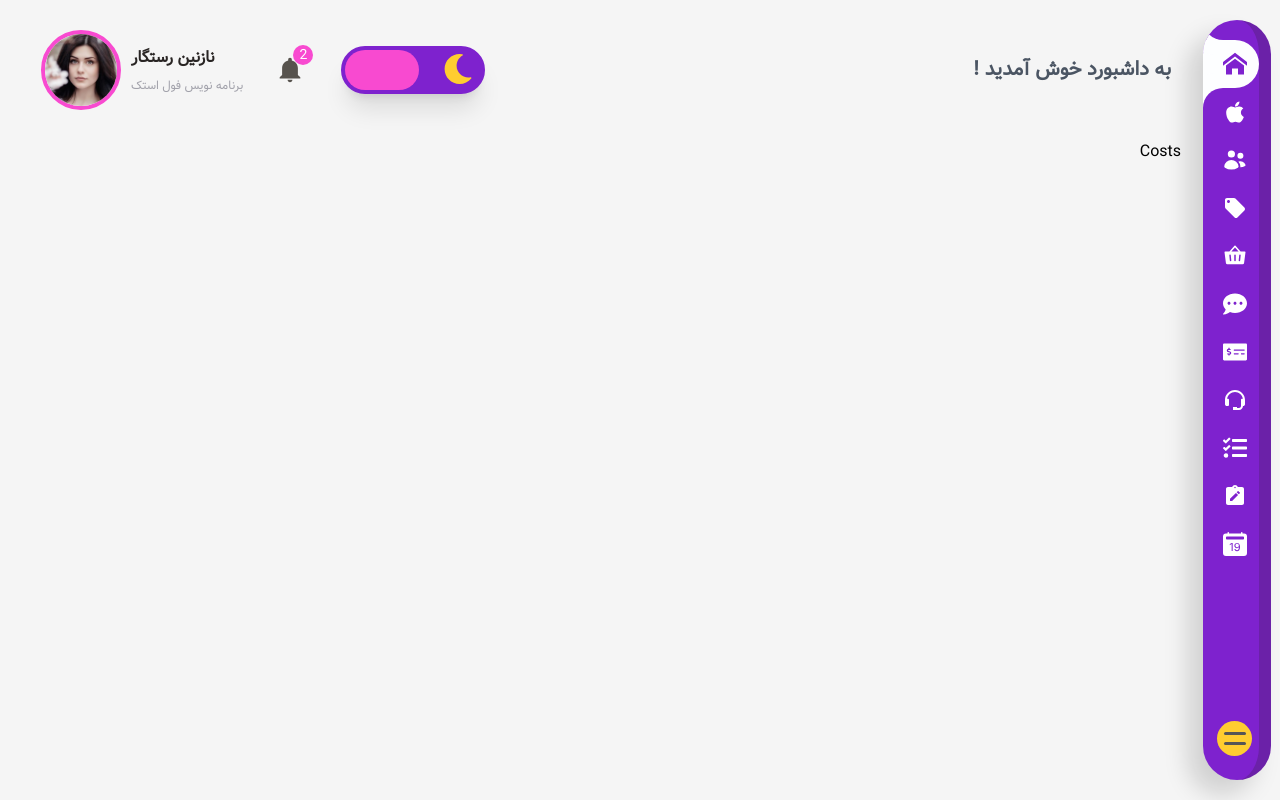
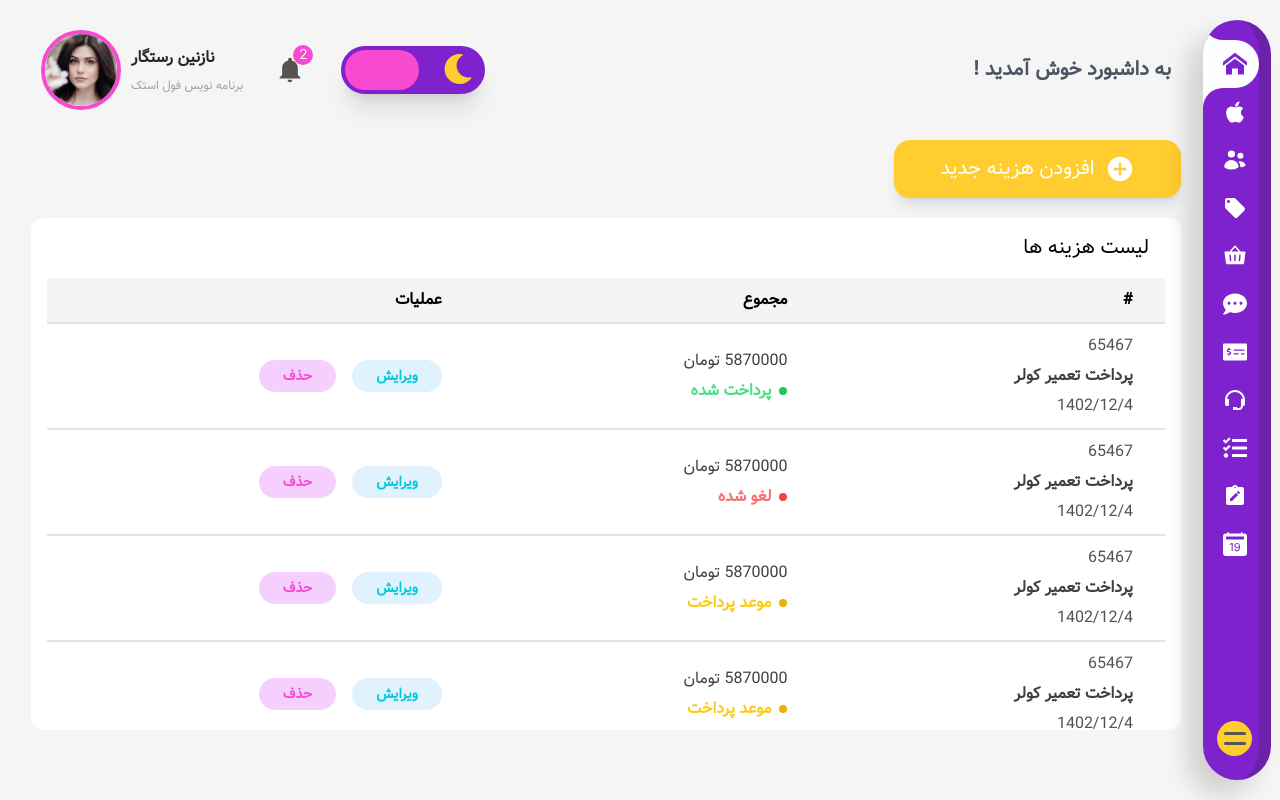
Before and after one commit to naziwebdev/cms-front, a React (Vite) app in the folder front/: page /costs in a window 1280 px wide. Built offline with nearby package versions, Linux system fonts and the light colour scheme.

Commit message:
Create consts page ui

```diff
--- a/front/src/pages/Costs.tsx
+++ b/front/src/pages/Costs.tsx
@@ -1,6 +1,149 @@
+import AddButton from "../components/AddButton";
+import DetailsModal from "../components/DetailsModal";
+import { useState } from "react";
 
-export default function Costs(){
-    return(
-        <div>Costs</div>
-    )
+export default function Costs() {
+  const [toggleAddModal, setToggleAddModal] = useState<boolean>(false);
+
+  const openModalHandler = () => {
+    setToggleAddModal(true);
+  };
+
+  const closeModalHandler = () => {
+    setToggleAddModal(false);
+  };
+
+  return (
+    <div className=" xl:h-[calc(100vh-160px)]">
+      <AddButton
+        openModalHandler={openModalHandler}
+        title={"افزودن هزینه جدید"}
+      />
+      <div
+        className="] h-[70vh] w-[calc(100vw-90px)] overflow-x-auto
+    rounded-xl  bg-white  px-2 py-4 xs:w-[calc(100vw-130px)] xs:p-4 xl:h-[64vh]"
+      >
+        <h1 className="px-4 pb-4 text-xl">لیست هزینه ها</h1>
+        <table className="w-full text-sm md:text-base">
+          <thead className="bg-zinc-100">
+            <tr className="border-b-2 border-zinc-200">
+              <th className="min-w-[200px]  px-8 py-2.5 text-start">#</th>
+              <th className="min-w-[200px] px-8 text-start">مجموع</th>
+              <th className="min-w-[200px] px-8 text-start">عملیات</th>
+            </tr>
+          </thead>
+          <tbody>
+            <tr className="border-b-2 border-zinc-200 py-4 text-start">
+              <td className="px-8 py-2.5">
+                <p className="text-zinc-600">65467</p>
+                <p className="py-1.5 font-semibold text-zinc-700">
+                  پرداخت تعمیر کولر
+                </p>
+                <p className="text-zinc-600">1402/12/4</p>
+              </td>
+              <td className="px-8">
+                <p className="text-zinc-700 ">5870000 تومان</p>
+                <p className="flex gap-x-2  items-center pt-1.5 font-semibold text-green-400">
+                  پرداخت شده  <div className="-order-4 w-2 h-2  rounded-full bg-green-500"></div>
+                </p>
+              </td>
+              <td className="px-8">
+                <button className="rounded-full bg-sky-100 me-2 mb-1 md:mb-0 px-6 py-1.5 text-sm font-semibold text-primary-b">
+                  ویرایش
+                </button>
+                <button className="rounded-full bg-fuchsia-200 ms-2 mt-1 md:mt-0 px-6 py-1.5 text-sm font-semibold text-primary-pk">
+                  حذف
+                </button>
+              </td>
+            </tr>
+            <tr className="border-b-2 border-zinc-200 py-4 text-start">
+              <td className="px-8 py-2.5">
+                <p className="text-zinc-600">65467</p>
+                <p className="py-1.5 font-semibold text-zinc-700">
+                  پرداخت تعمیر کولر
+                </p>
+                <p className="text-zinc-600">1402/12/4</p>
+              </td>
+              <td className="px-8">
+                <p className="text-zinc-700 ">5870000 تومان</p>
+                <p className="flex gap-x-2  items-center pt-1.5 font-semibold text-red-400">
+                  لغو شده <div className="-order-4 w-2 h-2  rounded-full bg-red-500"></div>
+                </p>
+              </td>
+              <td className="px-8">
+                <button className="rounded-full bg-sky-100 me-2 mb-1 md:mb-0 px-6 py-1.5 text-sm font-semibold text-primary-b">
+                  ویرایش
+                </button>
+                <button className="rounded-full bg-fuchsia-200 ms-2 mt-1 md:mt-0 px-6 py-1.5 text-sm font-semibold text-primary-pk">
+                  حذف
+                </button>
+              </td>
+            </tr>
+            <tr className="border-b-2 border-zinc-200 py-4 text-start">
+              <td className="px-8 py-2.5">
+                <p className="text-zinc-600">65467</p>
+                <p className="py-1.5 font-semibold text-zinc-700">
+                  پرداخت تعمیر کولر
+                </p>
+                <p className="text-zinc-600">1402/12/4</p>
+              </td>
+              <td className="px-8">
+                <p className="text-zinc-700 ">5870000 تومان</p>
+                <p className="flex gap-x-2  items-center pt-1.5 font-semibold text-yellow-400">
+                   موعد پرداخت<div className="-order-4 w-2 h-2  rounded-full bg-yellow-500"></div>
+                </p>
+              </td>
+              <td className="px-8">
+                <button className="rounded-full bg-sky-100 me-2 mb-1 md:mb-0 px-6 py-1.5 text-sm font-semibold text-primary-b">
+                  ویرایش
+                </button>
+                <button className="rounded-full bg-fuchsia-200 ms-2 mt-1 md:mt-0 px-6 py-1.5 text-sm font-semibold text-primary-pk">
+                  حذف
+                </button>
+              </td>
+            </tr>
+            <tr className="border-b-2 border-zinc-200 py-4 text-start">
+              <td className="px-8 py-2.5">
+                <p className="text-zinc-600">65467</p>
+                <p className="py-1.5 font-semibold text-zinc-700">
+                  پرداخت تعمیر کولر
+                </p>
+                <p className="text-zinc-600">1402/12/4</p>
+              </td>
+              <td className="px-8">
+                <p className="text-zinc-700 ">5870000 تومان</p>
+                <p className="flex gap-x-2  items-center pt-1.5 font-semibold text-yellow-400">
+                   موعد پرداخت<div className="-order-4 w-2 h-2  rounded-full bg-yellow-500"></div>
+                </p>
+              </td>
+              <td className="px-8">
+                <button className="rounded-full bg-sky-100 me-2 mb-1 md:mb-0 px-6 py-1.5 text-sm font-semibold text-primary-b">
+                  ویرایش
+                </button>
+                <button className="rounded-full bg-fuchsia-200 ms-2 mt-1 md:mt-0 px-6 py-1.5 text-sm font-semibold text-primary-pk">
+                  حذف
+                </button>
+              </td>
+            </tr>
+          </tbody>
+        </table>
+      </div>
+      {toggleAddModal && (
+        <DetailsModal onClose={closeModalHandler}>
+          <h2 className="text-xl font-bold">ایجاد هزینه جدید</h2>
+          <form
+            className="mt-10 grid w-full grid-cols-1 gap-6 gap-x-24 p-5 xs:grid-cols-2 lg:gap-14 "
+          >
+
+            <button
+              type="submit"
+              className="ms-auto mt-20 h-12 w-40 rounded-xl bg-primary-y"
+            >
+              تایید
+            </button>
+          </form>
+        </DetailsModal>
+      )}
+    </div>
+  );
 }
```
